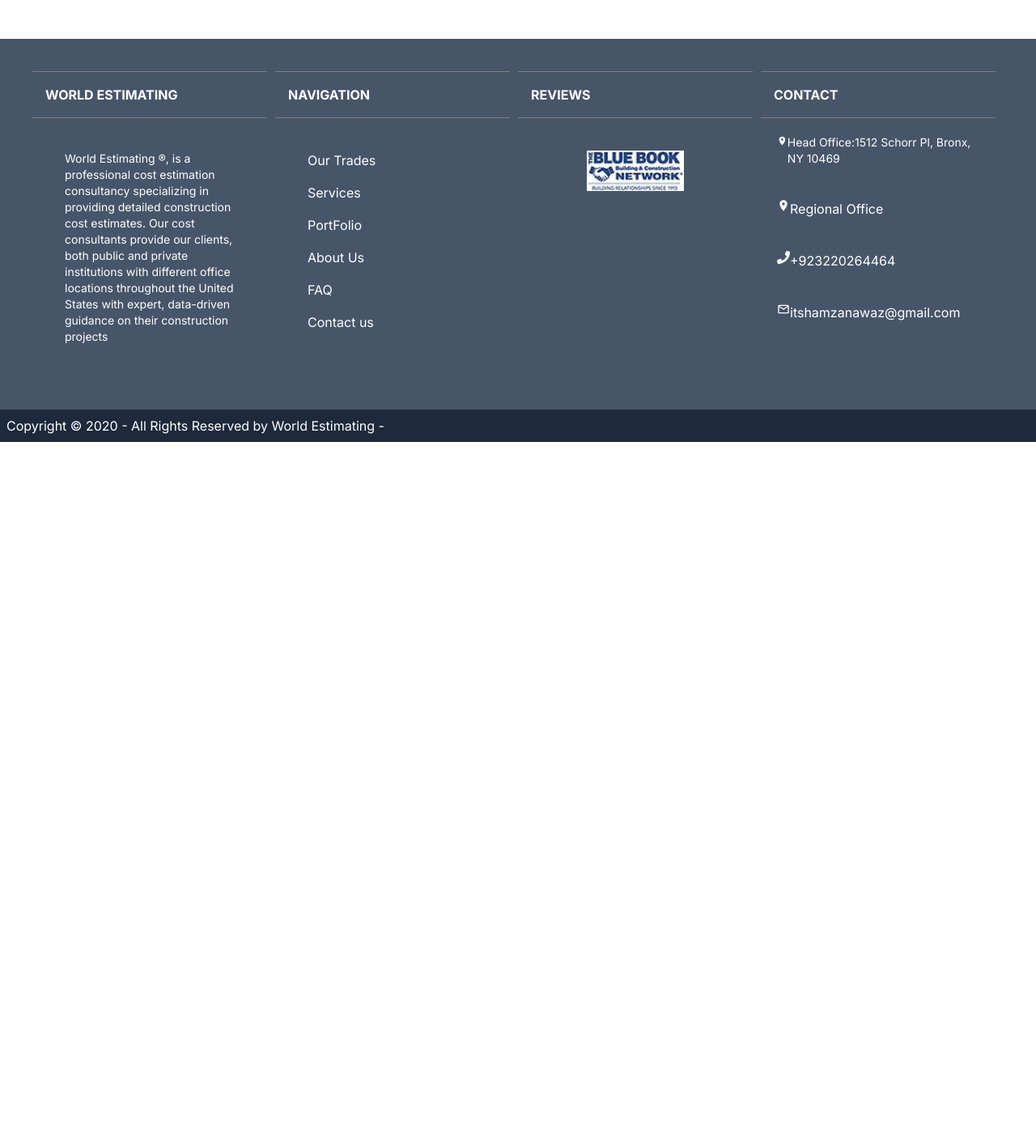
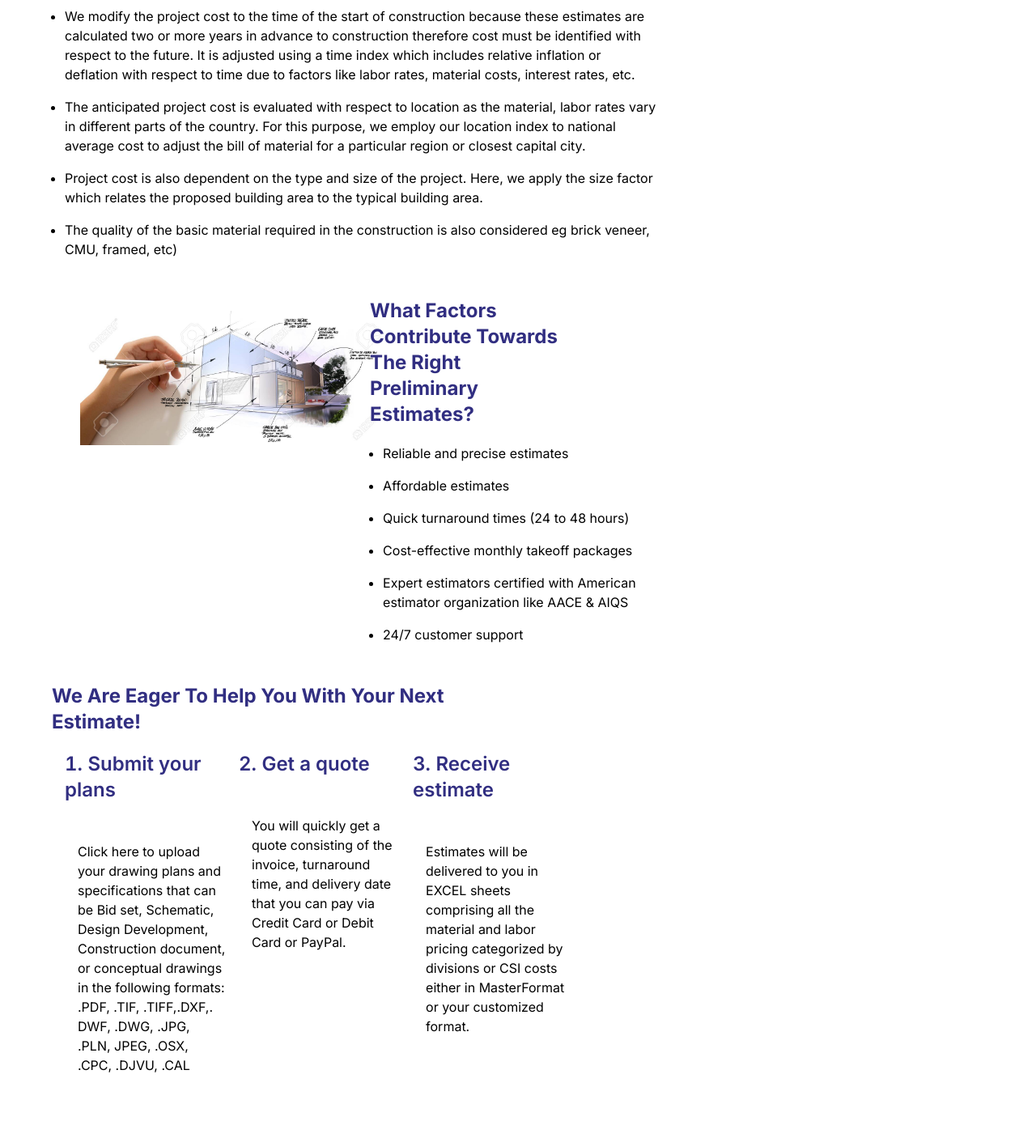
Before and after one commit to itshamzanawaz/ghalibwe, a Next.js app: page /preliminary-estimate in a window 1280 px wide. Shown: the part 3600-5006 px from the top of the page at 81% size. Before the commit the page ends 4146 px from the top, so only its background shows below. Built offline with nearby package versions, Linux system fonts and the light colour scheme.

Commit message:
perliminary done

```diff
--- a/src/app/globals.css
+++ b/src/app/globals.css
@@ -201,6 +201,29 @@
   }
 
 }
+
+
+
+
+
+
+
+.imageofper1{
+  width: 26rem;
+  height: 26rem;
+}
+
+
+
+
+
+
+
+
+
+
+
+
 .yellow2 {
   background-image: url("../bg2.jpg");
   width: 100%;
--- a/src/components/perlimanary.jsx
+++ b/src/components/perlimanary.jsx
@@ -288,21 +288,136 @@ What Factors Contribute Towards The Right Preliminary Estimates?
             </h1>
 
             <p>
-While performing a bill of material based on previous projects’ data, we make assumptions and adjustments with respect to time, location, type, and size of the project.
+              While performing a bill of material based on previous projects’
+              data, we make assumptions and adjustments with respect to time,
+              location, type, and size of the project.
+            </p>
+            <br />
+            <ul className="list-disc pl-4 space-y-4">
+              <li>
+                We modify the project cost to the time of the start of
+                construction because these estimates are calculated two or more
+                years in advance to construction therefore cost must be
+                identified with respect to the future. It is adjusted using a
+                time index which includes relative inflation or deflation with
+                respect to time due to factors like labor rates, material costs,
+                interest rates, etc.
+              </li>
+              <li>
+                The anticipated project cost is evaluated with respect to
+                location as the material, labor rates vary in different parts of
+                the country. For this purpose, we employ our location index to
+                national average cost to adjust the bill of material for a
+                particular region or closest capital city.
+              </li>
+              <li>
+                Project cost is also dependent on the type and size of the
+                project. Here, we apply the size factor which relates the
+                proposed building area to the typical building area.
+              </li>
+              <li>
+                The quality of the basic material required in the construction
+                is also considered eg brick veneer, CMU, framed, etc)
+              </li>
+            </ul>
+
+            <br />
+            <br />
+
+            <div className="flex flex-col sm:flex-row justify-around">
+              <div className=" width50">
+
+              <div className="imageofper1">
+
+              <Image
+                src={Logo1}
+                width={600}
+                height={600}
+                alt="industrial"
+                className="p-4"
+                />
+                </div>
+
+                </div>
 
 
+              <div className="width50">
+                <h1 className="text-indigo-900 width-estimate-h1 font-bold text-2xl w-full mb-5">
+                  What Factors Contribute Towards The Right Preliminary
+                  Estimates?
+                </h1>
+                <ul className="list-disc pl-4 space-y-4">
+                  <li>Reliable and precise estimates</li>
+                  <li>Affordable estimates</li>
+                  <li>Quick turnaround times (24 to 48 hours)</li>
+                  <li>Cost-effective monthly takeoff packages</li>
+                  <li>
+                    Expert estimators certified with American estimator
+                    organization like AACE & AIQS
+                  </li>
+                  <li>24/7 customer support</li>
+                </ul>
+              </div>
+            </div>
+            <br /><br />
+
+            <h1 className="text-indigo-900 width-estimate-h1 font-bold text-2xl w-full mb-5">
+            We Are Eager To Help You With Your Next Estimate!
+
+                </h1>
+
+
+                <div>
+              <ol className="list-decimal list-inside flex sm:flex-row flex-col text-2xl m-4 text-indigo-900 font-semibold">
+                <li className="width30">
+                  Submit your plans
+                  <br />
+                  <br />
+                  <p className="text-black font-normal text-base p-4">
+                    Click here to upload your drawing plans and specifications
+                    that can be Bid set, Schematic, Design Development,
+                    Construction document, or conceptual drawings in the
+                    following formats: .PDF, .TIF, .TIFF,.DXF,. DWF, .DWG, .JPG,
+                    .PLN, JPEG, .OSX, .CPC, .DJVU, .CAL
                   </p>
+                </li>
+                <li className="width30">
+                  Get a quote
+                  <br />
+                  <br />
+                  <p className="text-black font-normal p-4 text-base">
+                    You will quickly get a quote consisting of the invoice,
+                    turnaround time, and delivery date that you can pay via
+                    Credit Card or Debit Card or PayPal.
+                  </p>
+                </li>
+                <li className="width30">
+                  Receive estimate
+                  <br />
+                  <br />
+                  <p className="text-black font-normal text-base p-4">
+                    Estimates will be delivered to you in EXCEL sheets
+                    comprising all the material and labor pricing categorized by
+                    divisions or CSI costs either in MasterFormat or your
+                    customized format.
+                  </p>
+                </li>
+              </ol>
+            </div>
 
 
 
+            <br />
+            <br />
+            <div className="bg-slate-200 p-6 flex sm:flex-row flex-col justify-around align-middle items-center rounded-sm mr-4">
+              <h1 className="text-indigo-900 text-lg text-center font-bold mb-5">
+              Fee Free To Contact Us We Are Always Ready To Help You Out
 
-
-
-
-
-
-
-
+              </h1>
+              <button className="bg-yellow-400  hover:bg-yellow-200 text-black p-4 w-44">
+                Call Us and get 30% off
+              </button>
+            </div>
 
 
             {/*  */}
```
Lines whose indentation alone changed are shown as unchanged.
